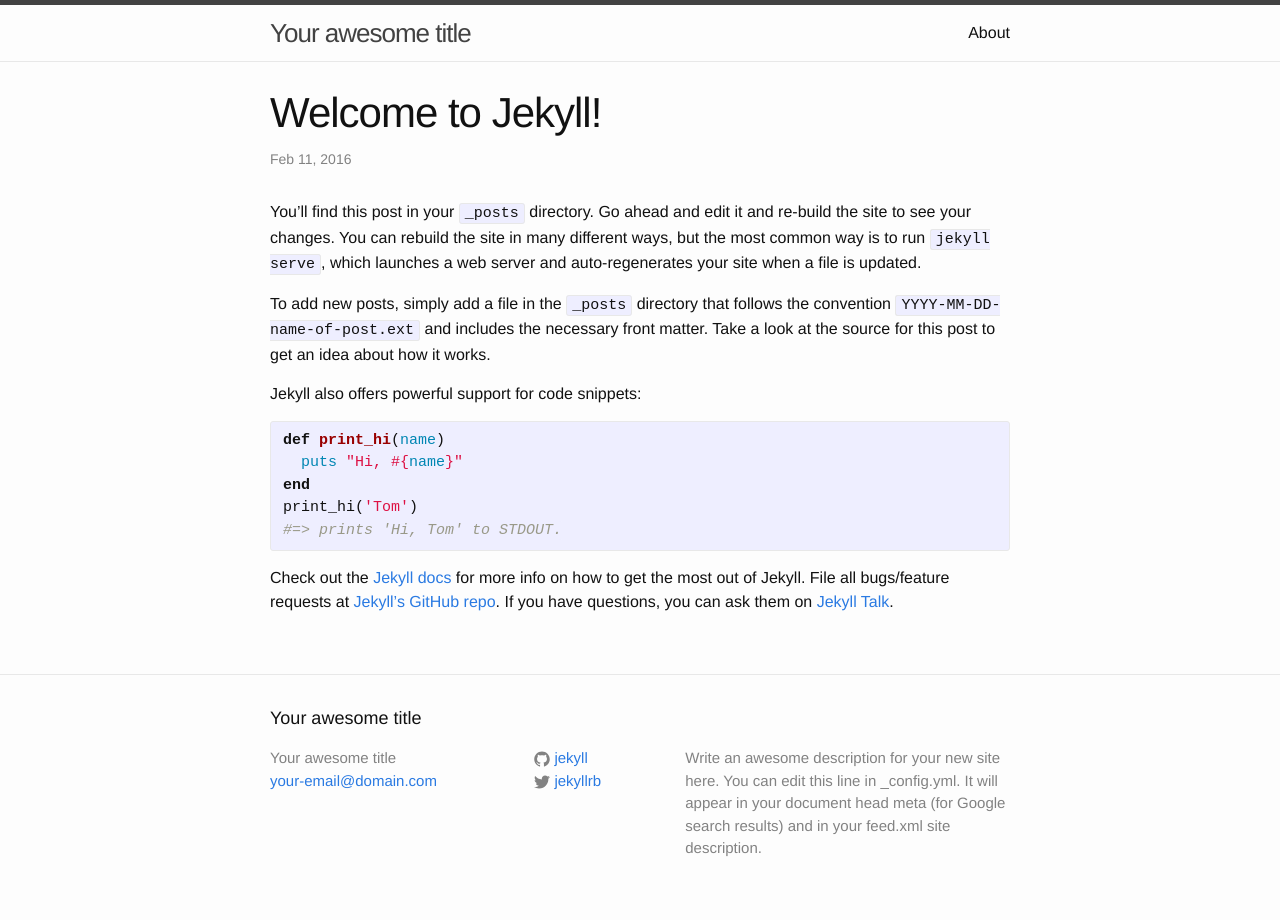
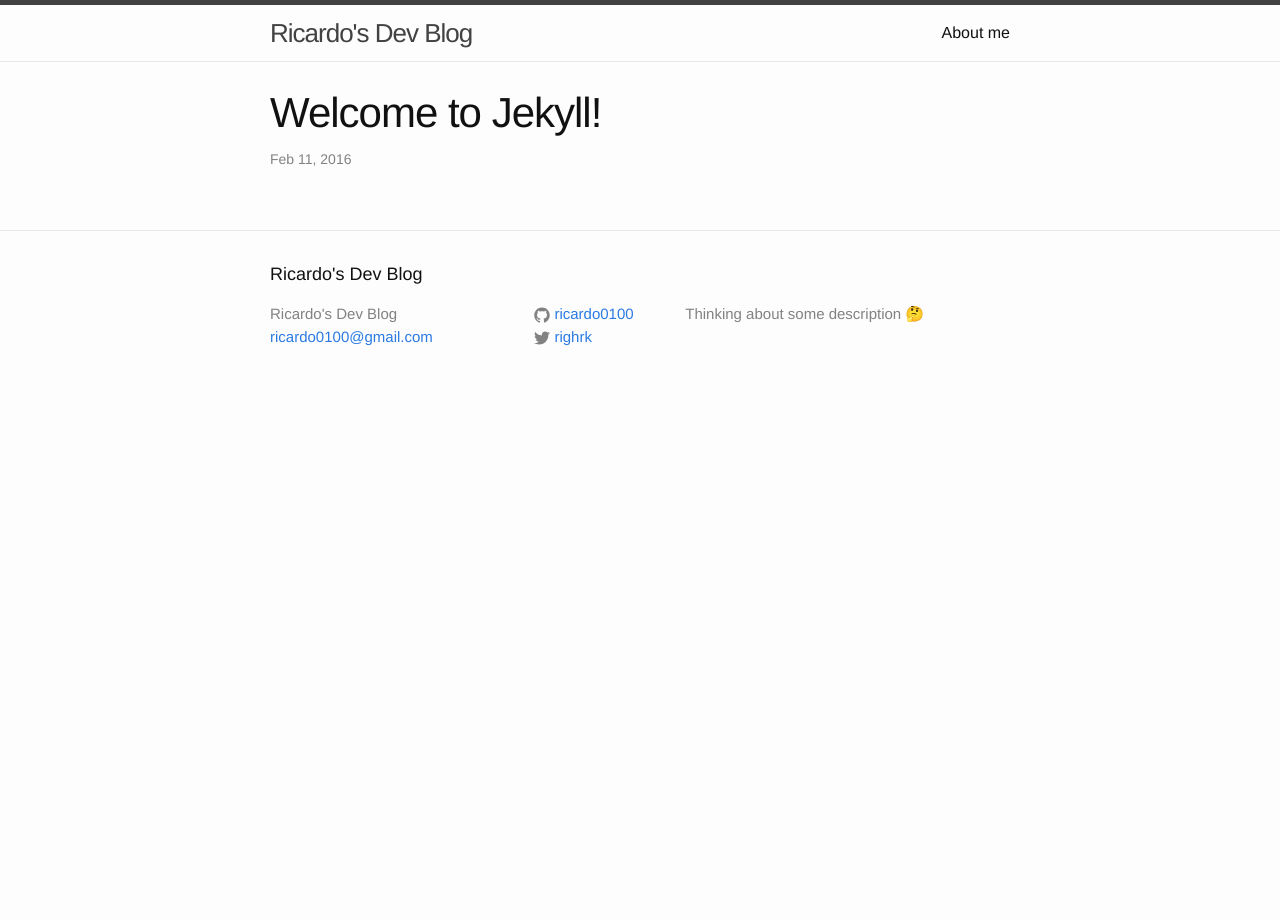
Before and after one commit to ricardo0100/ricardo0100.github.io, a Jekyll site: the page built from _posts/2016-02-11-welcome-to-jekyll.markdown, in a window 1280 px wide. Built offline with Jekyll 4.4.1, drawn with Linux system fonts in a browser that asks for light colours.

```diff
--- a/_config.yml
+++ b/_config.yml
@@ -1,21 +1,11 @@
-# Welcome to Jekyll!
-#
-# This config file is meant for settings that affect your whole blog, values
-# which you are expected to set up once and rarely need to edit after that.
-# For technical reasons, this file is *NOT* reloaded automatically when you use
-# 'jekyll serve'. If you change this file, please restart the server process.
-
-# Site settings
-title: Your awesome title
-email: your-email@domain.com
-description: > # this means to ignore newlines until "baseurl:"
-  Write an awesome description for your new site here. You can edit this
-  line in _config.yml. It will appear in your document head meta (for
-  Google search results) and in your feed.xml site description.
+title: Ricardo's Dev Blog
+email: ricardo0100@gmail.com
+description: >
+  Thinking about some description 🤔
 baseurl: "" # the subpath of your site, e.g. /blog
-url: "http://yourdomain.com" # the base hostname & protocol for your site
-twitter_username: jekyllrb
-github_username:  jekyll
+url: "" # the base hostname & protocol for your site
+twitter_username: righrk
+github_username:  ricardo0100
 
 # Build settings
 markdown: kramdown
--- a/_posts/2016-02-11-welcome-to-jekyll.markdown
+++ b/_posts/2016-02-11-welcome-to-jekyll.markdown
@@ -4,22 +4,3 @@ title:  "Welcome to Jekyll!"
 date:   2016-02-11 13:43:53 -0200
 categories: jekyll update
 ---
-You’ll find this post in your `_posts` directory. Go ahead and edit it and re-build the site to see your changes. You can rebuild the site in many different ways, but the most common way is to run `jekyll serve`, which launches a web server and auto-regenerates your site when a file is updated.
-
-To add new posts, simply add a file in the `_posts` directory that follows the convention `YYYY-MM-DD-name-of-post.ext` and includes the necessary front matter. Take a look at the source for this post to get an idea about how it works.
-
-Jekyll also offers powerful support for code snippets:
-
-{% highlight ruby %}
-def print_hi(name)
-  puts "Hi, #{name}"
-end
-print_hi('Tom')
-#=> prints 'Hi, Tom' to STDOUT.
-{% endhighlight %}
-
-Check out the [Jekyll docs][jekyll-docs] for more info on how to get the most out of Jekyll. File all bugs/feature requests at [Jekyll’s GitHub repo][jekyll-gh]. If you have questions, you can ask them on [Jekyll Talk][jekyll-talk].
-
-[jekyll-docs]: http://jekyllrb.com/docs/home
-[jekyll-gh]:   https://github.com/jekyll/jekyll
-[jekyll-talk]: https://talk.jekyllrb.com/
```
Also changed, not shown: about.md (+3 -9 lines), assets/profile.png (added).
